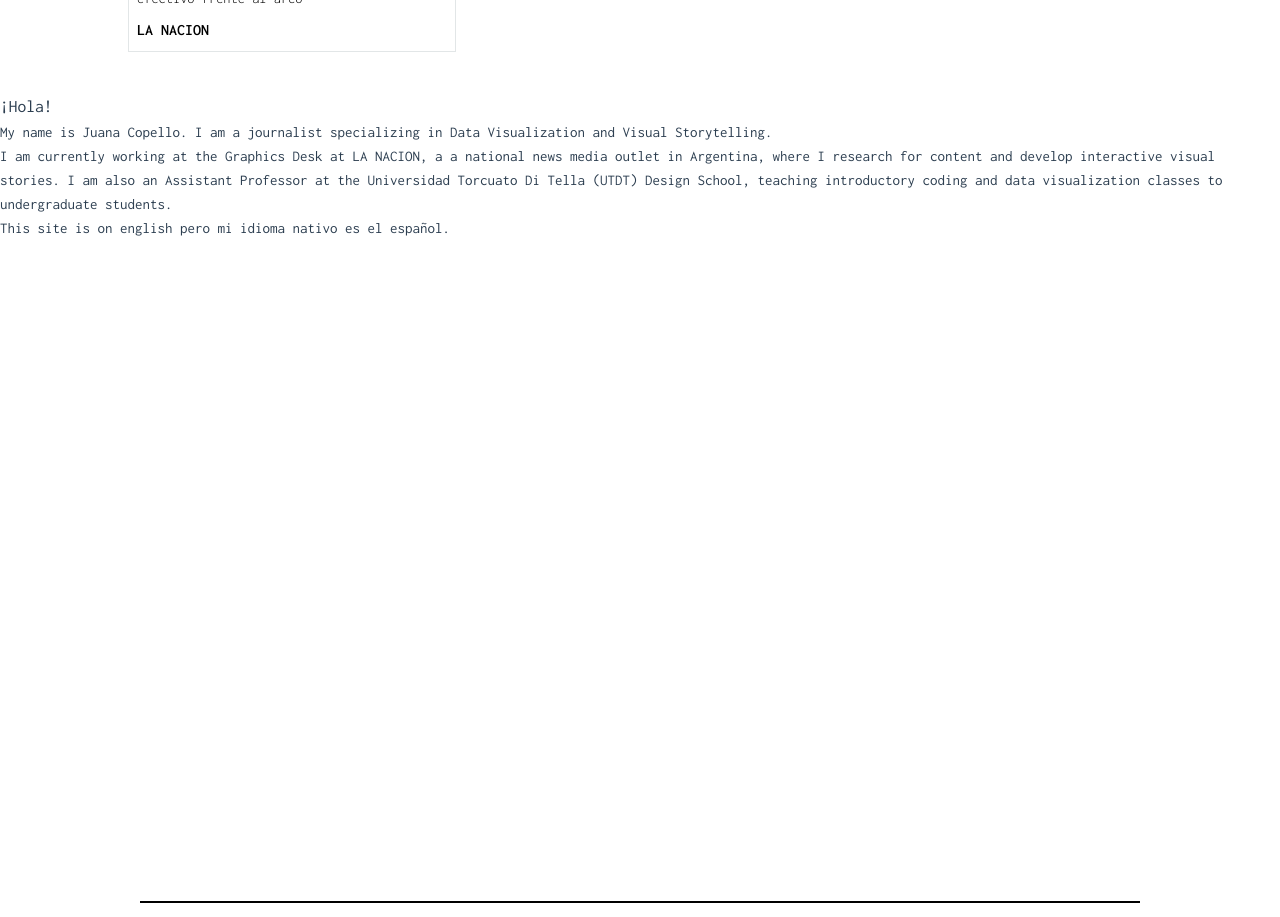
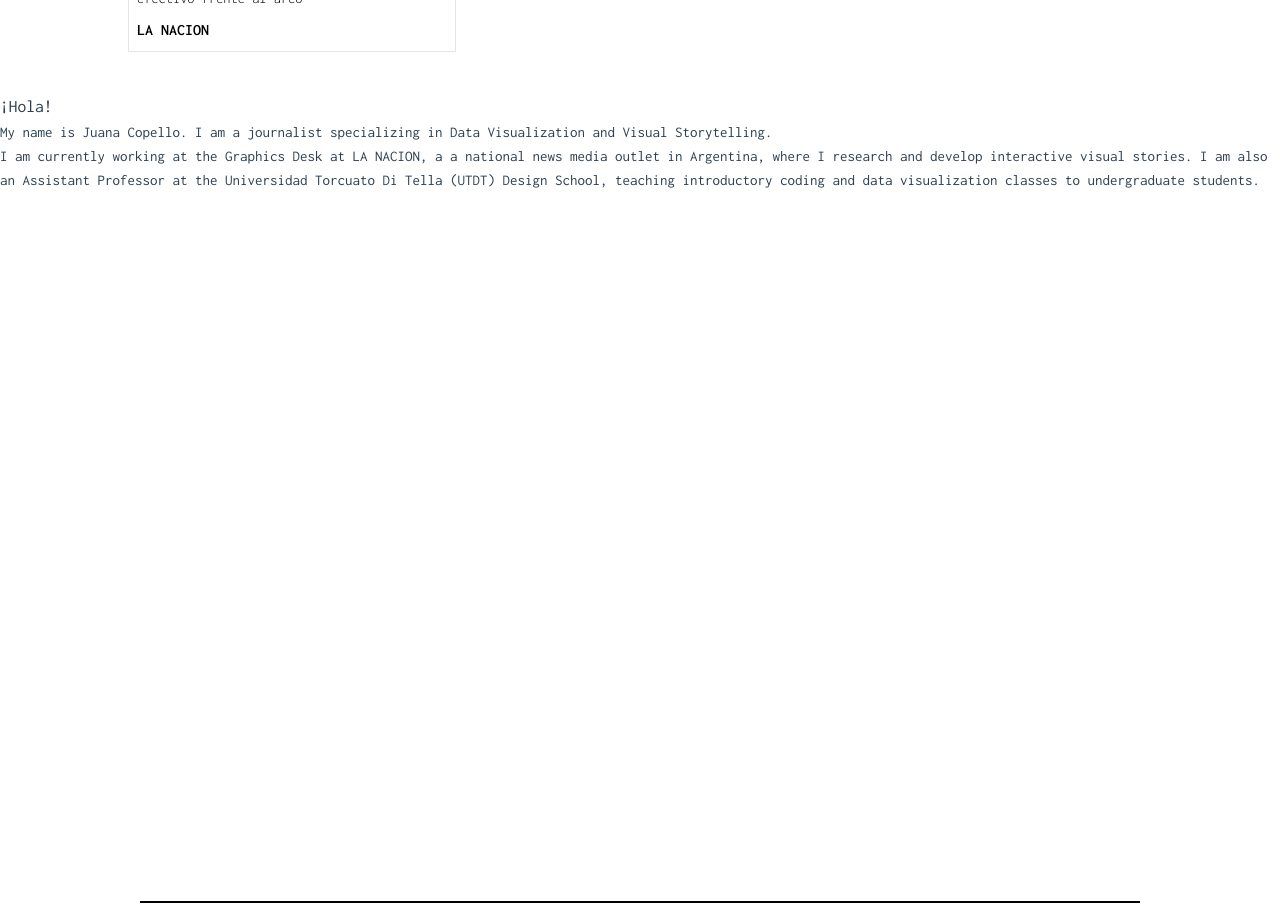
Before and after one commit to juanacopello/jotacopello-dot-com, a Vue app: page / in a window 1280 px wide. Shown: the part 1800-2717 px from the top of the page. Built offline with nearby package versions, Linux system fonts and the light colour scheme.

Commit message:
cambios presentacion

```diff
--- a/src/components/AboutMe.vue
+++ b/src/components/AboutMe.vue
@@ -3,13 +3,11 @@
     <section id="myBio">
       <h3>¡Hola!</h3>
       <p>
-        My name is Juana Copello. I am a journalist specializing in Data Visualization and Visual Storytelling.
+        My name is Juana Copello. I am a journalist specializing in <strong>Data Visualization and Visual Storytelling</strong>.
         <br />
-        I am currently working at the Graphics Desk at LA NACION, a a national news media outlet in Argentina, where I research for content and develop interactive visual stories.
+        I am currently working at the Graphics Desk at LA NACION, a a national news media outlet in Argentina, where I research and develop interactive visual stories.
         I am also an Assistant Professor at the Universidad Torcuato Di Tella (UTDT) Design School, teaching introductory coding and data visualization classes to undergraduate students.
-        <br />
-        This site is on english pero mi idioma nativo es el español.
-      </p>
+        </p>
     </section>
   </div>
 </template>
```
